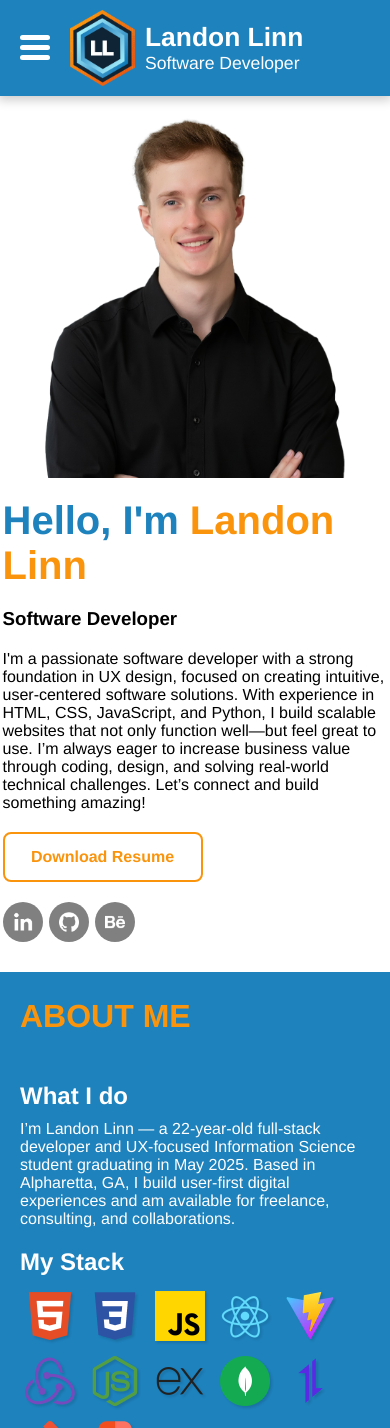
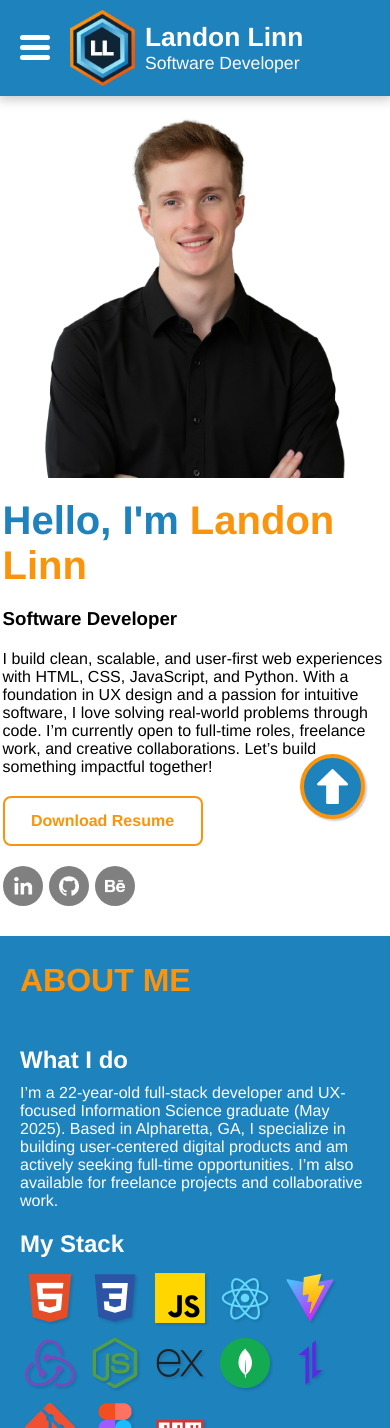
Before and after one commit to LandonLinn/Personal-Website, a React (Vite) app: page / in a window 390 px wide. Shown: the top 1428 px of the page. Built offline with nearby package versions, Linux system fonts and the light colour scheme.

Commit message:
Revised personal information

```diff
--- a/src/App.jsx
+++ b/src/App.jsx
@@ -11,6 +11,7 @@ import Portpage from './pages/Portfoliopage/Portpage';
 import Hire from './pages/Hire/Hire';
 import Contact from './pages/Contact/Contact';
 import PageNotFound from './pages/404/PageNotFound';
+import UpButton from './components/upButton/UpButton';
 
 function App() {
   return (
@@ -25,6 +26,7 @@ function App() {
             <Route path="*" element={<PageNotFound />} />
         </Routes>
         <Footer />
+        <UpButton />
     </Router>
     </>
   )
--- /dev/null
+++ b/src/components/upButton/UpButton.css
@@ -0,0 +1,41 @@
+.up-button-container{
+    display: none;
+    position: fixed;
+    bottom: 0;
+    right: 0;
+    margin: 25px;
+    z-index: 1000;
+    height: 65px;
+    width: 65px;
+    border-radius: 50%;
+    background-color: #1e82bd;
+    border: 4px solid #fa940d;
+    box-shadow: 2px 2px 2px rgba(0, 0, 0, 0.199);
+}
+
+.arrow-icon{
+    height: 35px;
+    width: auto;
+}
+
+@media screen and (max-width: 530px){
+    .up-button-container{
+        display: flex;
+        justify-content: center;
+        align-items: center;
+    }
+}
+
+@media screen and (max-width: 375px){
+
+    .up-button-container{
+        height: 50px;
+        width: 50px;
+        margin: 15px;
+    }
+
+    .arrow-icon{
+        height: 25px;
+        width: auto;
+    }
+}
--- /dev/null
+++ b/src/components/upButton/UpButton.jsx
@@ -0,0 +1,18 @@
+import './UpButton.css';
+
+// Import ToTop
+import { toTop } from '../../utils/helpers';
+
+const UpButton = () => {
+    return(
+        <div className='up-button-container' onClick={toTop}>
+            <img
+                src="/icons/arrow.png"
+                alt="Arrow"
+                className='arrow-icon'
+            />
+        </div>
+    )
+}
+
+export default UpButton;
--- a/src/features/about/About.jsx
+++ b/src/features/about/About.jsx
@@ -52,10 +52,12 @@ const About = () => {
           {/* Experience Section */}
           <div className="experience-section">
             <h2>What I do</h2>
-            <p>I’m Landon Linn — a 22-year-old full-stack developer
-              and UX-focused Information Science student graduating
-              in May 2025. Based in Alpharetta, GA, I build user-first digital
-              experiences and am available for freelance, consulting, and collaborations.</p>
+            <p>I’m a 22-year-old full-stack developer
+              and UX-focused Information Science graduate (May 2025).
+              Based in Alpharetta, GA,
+              I specialize in building user-centered digital
+              products and am actively seeking full-time opportunities.
+              I’m also available for freelance projects and collaborative work.</p>
 
               <h2>My Stack</h2>
               <div className="stack-card-container">
--- a/src/features/hero/Hero.jsx
+++ b/src/features/hero/Hero.jsx
@@ -18,11 +18,11 @@ const Hero = () => {
                 <div class="hero-description">
                     <h1>Hello, I'm <span>Landon Linn</span></h1>
                     <h3>Software Developer</h3>
-                    <p>I'm a passionate software developer with a strong foundation in UX design,
-                        focused on creating intuitive, user-centered software solutions. With experience
-                        in HTML, CSS, JavaScript, and Python, I build scalable websites that not only function
-                        well—but feel great to use. I’m always eager to increase business value through coding,
-                        design, and solving real-world technical challenges. Let’s connect and build something amazing!</p>
+                    <p>I build clean, scalable, and user-first web experiences with HTML, CSS, JavaScript,
+                        and Python. With a foundation in UX design and a passion for intuitive software,
+                        I love solving real-world problems through code. I’m currently open to full-time roles,
+                        freelance work, and creative collaborations. Let’s build something impactful together!
+</p>
                     <ResumeDown />
                     <SocialButts />
                 </div>
```
Also changed, not shown: public/icons/arrow.png (added).
